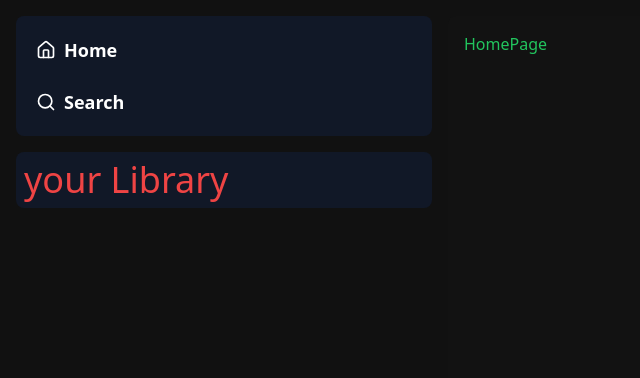
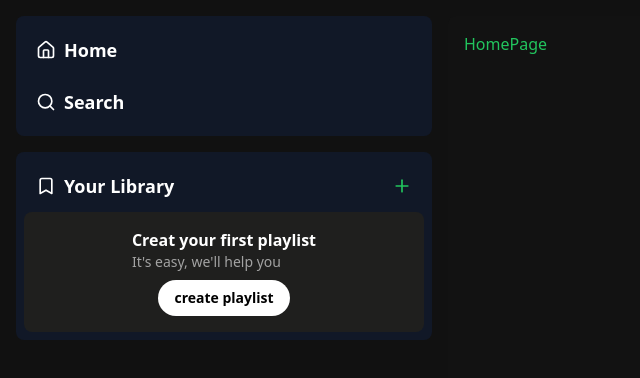
Before and after one commit to MayHyeyeonKim/MeloMay, a React (Vite) app: page / in a window 1280 px wide. Shown: the top 378 px of the page, without its empty margins (0-640 px from the left). Built offline with nearby package versions, Linux system fonts and the light colour scheme.

Commit message:
Library conponent in Navbar

```diff
--- /dev/null
+++ b/src/layout/components/EmptyPlaylist.tsx
@@ -0,0 +1,15 @@
+const EmptyPlaylist = () => {
+  return (
+    <div className="bg-[#1f1f1e] rounded-lg p-4 text-white space-y-2 flex flex-col items-center ">
+      <div>
+        <h2 className="font-bold text-base">Creat your first playlist</h2>
+        <p className="text-sm text-neutral-400">It's easy, we'll help you </p>
+      </div>
+      <button className="bg-white text-black text-sm font-bold px-4 py-2 rounded-full hover:scale-105 transition">
+        create playlist
+      </button>
+    </div>
+  );
+};
+
+export default EmptyPlaylist;
--- /dev/null
+++ b/src/layout/components/LibraryHead.tsx
@@ -0,0 +1,15 @@
+import { Bookmark, Plus } from "lucide-react";
+
+const LibraryHead = () => {
+  return (
+    <div className="flex items-center justify-between p-3 text-white text-lg font-semibold">
+      <div className="flex items-center gap-2">
+        <Bookmark size={20} />
+        <p>Your Library</p>
+      </div>
+      <Plus size={20} className="text-green-500" />
+    </div>
+  );
+};
+
+export default LibraryHead;
--- a/src/layout/components/YourLibrary.tsx
+++ b/src/layout/components/YourLibrary.tsx
@@ -1,7 +1,11 @@
+import EmptyPlaylist from "./EmptyPlaylist";
+import LibraryHead from "./LibraryHead";
+
 const YourLibrary = () => {
   return (
     <>
-      <p>your Library</p>
+      <LibraryHead />
+      <EmptyPlaylist />
     </>
   );
 };
```
